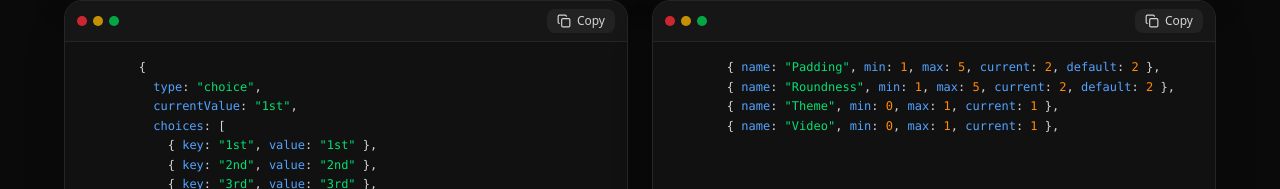
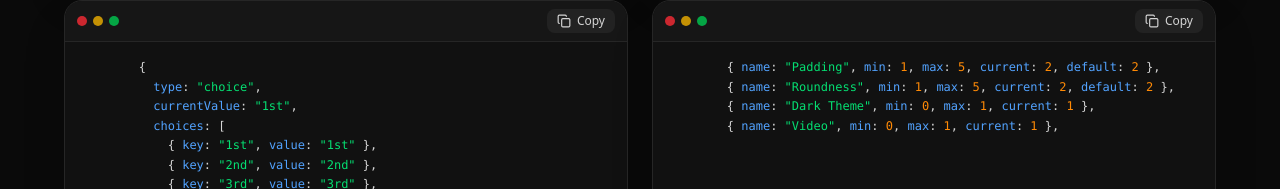
Before and after one commit to Its-Yasir/snap, a Next.js app: page /copy in a window 1280 px wide. Shown: the part 426-615 px from the top of the page. Built offline with nearby package versions, Linux system fonts and the light colour scheme.

Commit message:
change theme name and some youtube inputs

```diff
--- a/app/copy/page.tsx
+++ b/app/copy/page.tsx
@@ -39,7 +39,7 @@ const codeBlocks = [
         }`,
   `        { name: "Padding", min: 1, max: 5, current: 2, default: 2 },
         { name: "Roundness", min: 1, max: 5, current: 2, default: 2 },
-        { name: "Theme", min: 0, max: 1, current: 1 },
+        { name: "Dark Theme", min: 0, max: 1, current: 1 },
         { name: "Video", min: 0, max: 1, current: 1 },`,
 ];
 
--- a/components/sidebar/iamge-edit.tsx
+++ b/components/sidebar/iamge-edit.tsx
@@ -136,8 +136,8 @@ const ImageEdit = ({ id }: imageEditProps) => {
                 <div className="flex-1">
                   <Inputt
                     type="text"
-                    label={`Edit ${img.name}:`}
-                    placeholer="Enter URL or username..."
+                    label={`${img.input?.label as string}`}
+                    placeholer={img.input?.placeholder as string}
                     currentValue=""
                   />
                 </div>
```
Also changed, not shown: 7 other files (tests, documents, lock files or other folders).
